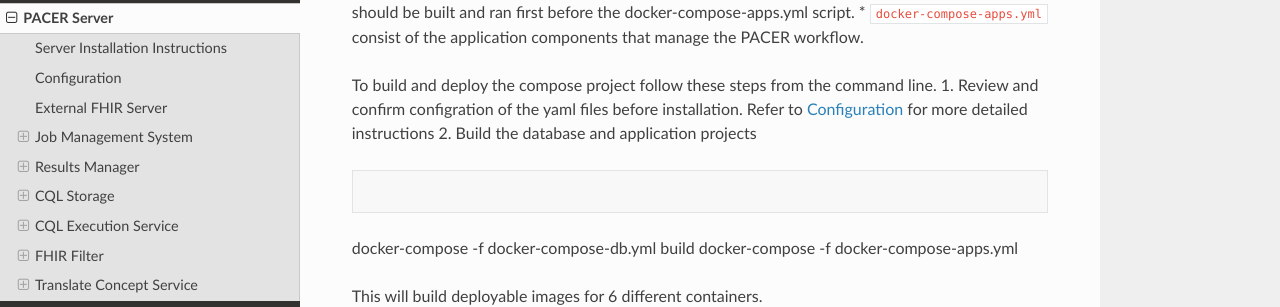
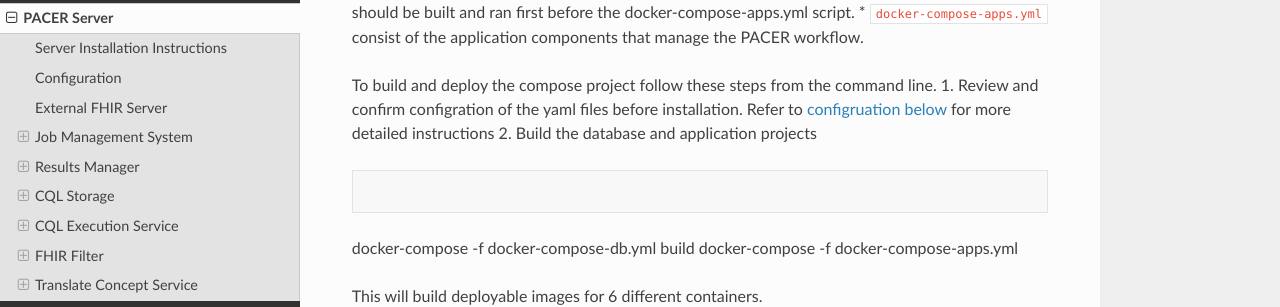
Before and after one commit to PACER-PHII/PacerDocs, a Sphinx documentation site: the page built from docs/source/server.rst, in a window 1280 px wide and 900 px high, scrolled down 886 px. Shown: the part 158-465 px from the top of the window. Built offline with Sphinx 7.4.7 and the Read the Docs theme 2.0.0, drawn with Linux system fonts in a browser that asks for light colours.

Commit message:
Trying to fit the refs again.

```diff
--- a/docs/source/index.rst
+++ b/docs/source/index.rst
@@ -16,7 +16,7 @@
 
 
 For users, You can review the :doc:`client` section and :doc: `server` section for a detailed breakdown of services within each components
-For developers, direct installation instructions can be found in the :ref:`client installation<Client Installation Instructions>` and :ref:`server installation<Server Installation Instructions>` page.
+For developers, direct installation instructions can be found in the :ref:`Client Installation Instructions<client installation>` and :ref:`Server Installation Instructions<server installation>` page.
 
 .. note::
 
--- a/docs/source/server.rst
+++ b/docs/source/server.rst
@@ -25,7 +25,7 @@
 * ``docker-compose-apps.yml`` consist of the application components that manage the PACER workflow.
 
 To build and deploy the compose project follow these steps from the command line.
-1. Review and confirm configration of the yaml files before installation. Refer to :ref:`server configuration` for more detailed instructions
+1. Review and confirm configration of the yaml files before installation. Refer to :ref:`configruation below <server configuration>` for more detailed instructions
 2. Build the database and application projects
 
 .. code-block:: console
```
